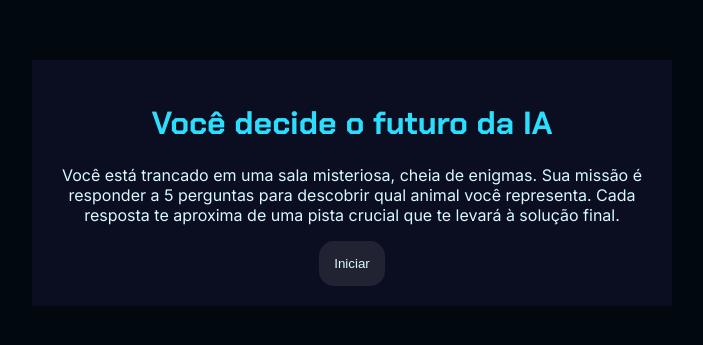
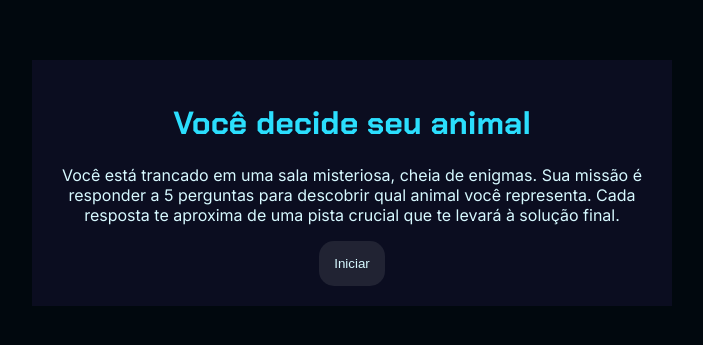
Before and after one commit to jarliaa/quizz, a plain HTML site: page index.html in a window 1280 px wide. Shown: the part 225-570 px from the top of the page, without its empty margins (288-991 px from the left). Drawn offline with Linux system fonts and the light colour scheme; files whose address does not match are found by name.

Commit message:
Update index.html

```diff
--- a/index.html
+++ b/index.html
@@ -5,12 +5,12 @@
     <meta charset="UTF-8">
     <meta name="viewport" content="width=device-width, initial-scale=1.0">
     <link rel="stylesheet" href="style.css">
-    <title>Você decide o futuro da IA</title>
+    <title>Você decide seu animal</title>
 </head>
 
 <body>
     <div class="caixa-principal">
-        <h1>Você decide o futuro da IA</h1>
+        <h1>Você decide seu animal</h1>
         <div class="tela-inicial">
             <p>Você está trancado em uma sala misteriosa, cheia de enigmas. Sua missão é responder a 5 perguntas para descobrir qual animal você representa. Cada resposta te aproxima de uma pista crucial que te levará à solução final.
             </p>
```
